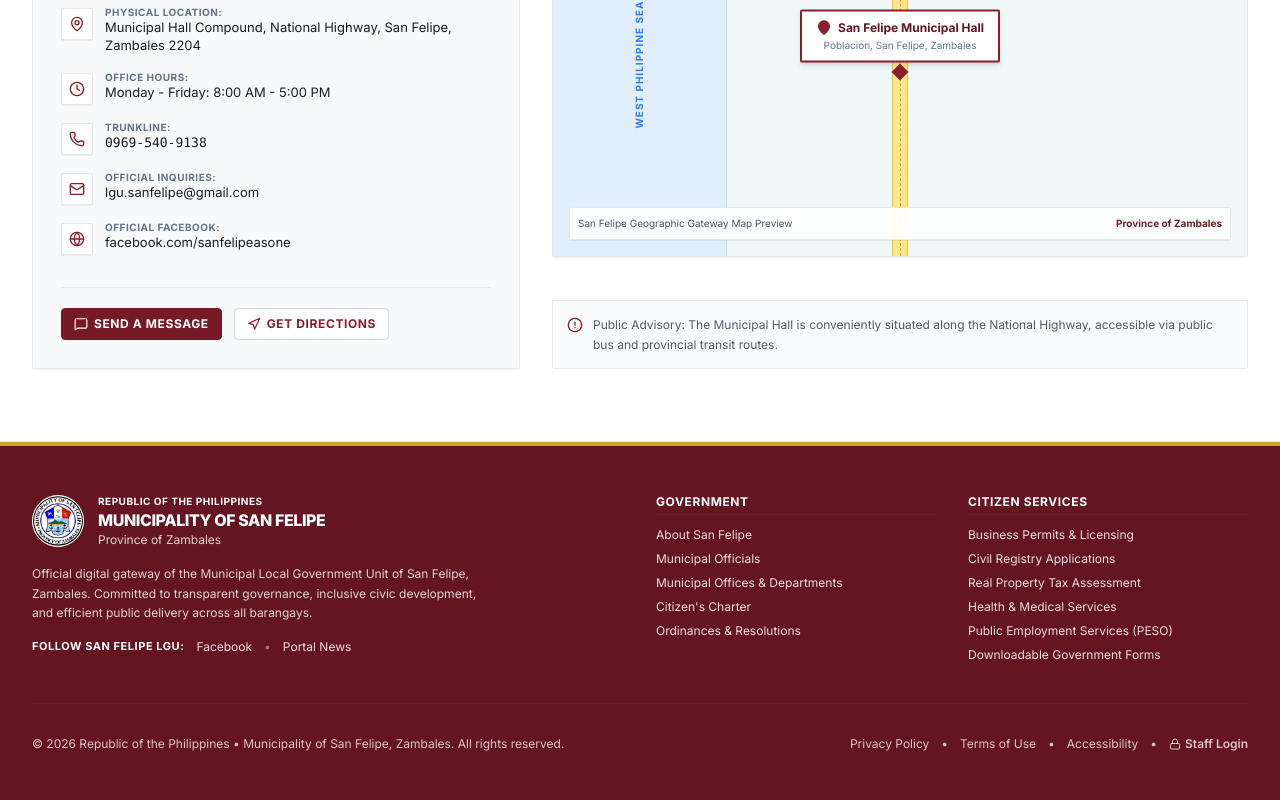
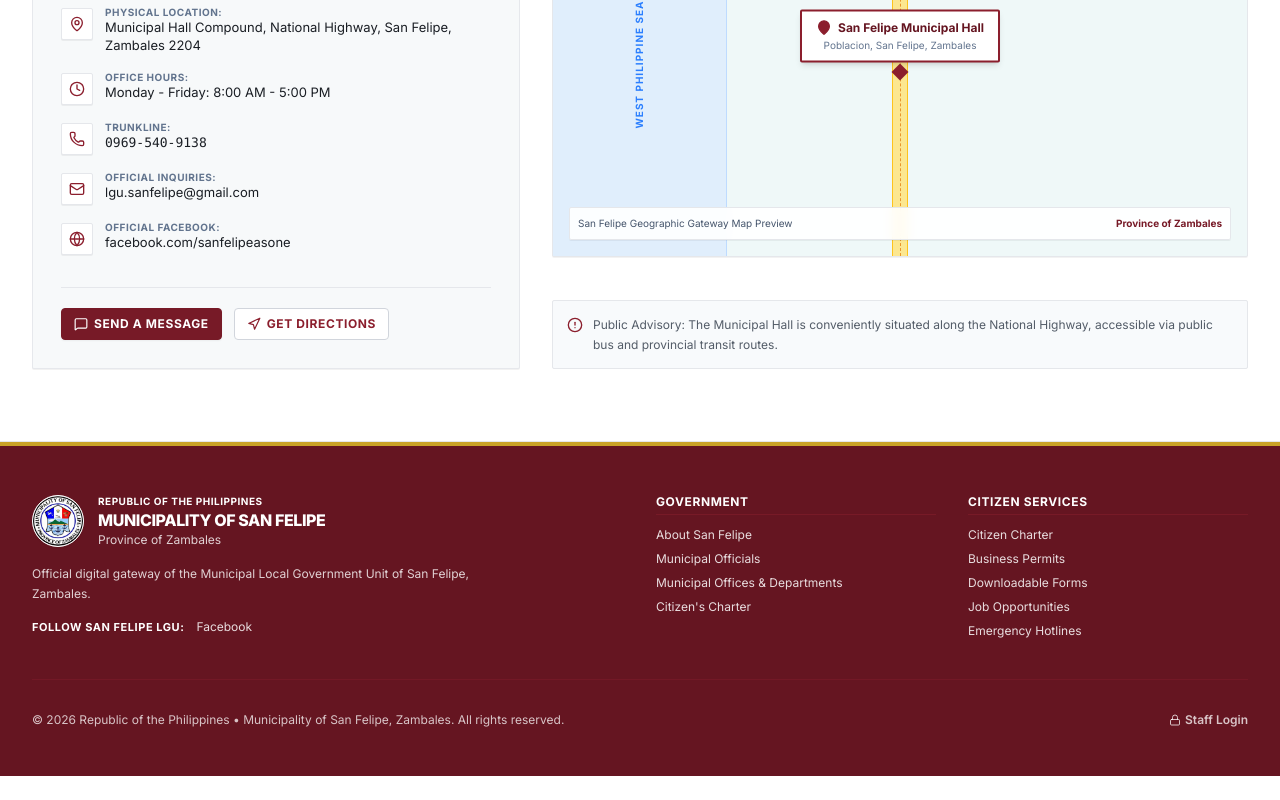
Before and after one commit to sanfelipeasONE/san-felipe-lgu-website, a Next.js app: page / in a window 1280 px wide. Shown: the part 4742-5542 px from the top of the page. After the commit the page ends 5518 px from the top, so only its background shows below. Built offline with nearby package versions, Linux system fonts and the light colour scheme; no server answers.

Commit message:
feat: streamline footer columns, citizen services links, and attribution bar

```diff
--- a/src/components/layout/site-footer.tsx
+++ b/src/components/layout/site-footer.tsx
@@ -35,7 +35,7 @@ export function SiteFooter() {
             </div>
 
             <p className="text-white/80 text-xs leading-relaxed max-w-md">
-              Official digital gateway of the Municipal Local Government Unit of San Felipe, Zambales. Committed to transparent governance, inclusive civic development, and efficient public delivery across all barangays.
+              Official digital gateway of the Municipal Local Government Unit of San Felipe, Zambales.
             </p>
 
             <div className="flex items-center space-x-3 text-xs text-gold-400">
@@ -50,10 +50,6 @@ export function SiteFooter() {
               >
                 Facebook
               </a>
-              <span className="text-white/40" aria-hidden="true">&bull;</span>
-              <Link href="/news" className="text-white/85 text-xs hover:text-white transition-colors">
-                Portal News
-              </Link>
             </div>
           </div>
 
@@ -83,11 +79,6 @@ export function SiteFooter() {
                   Citizen&apos;s Charter
                 </Link>
               </li>
-              <li>
-                <Link href="/services/forms" className="hover:text-gold-300 transition-colors">
-                  Ordinances & Resolutions
-                </Link>
-              </li>
             </ul>
           </div>
 
@@ -98,33 +89,28 @@ export function SiteFooter() {
             </h3>
             <ul className="space-y-2 text-xs text-white/85">
               <li>
-                <Link href="/services/business-permits" className="hover:text-gold-300 transition-colors">
-                  Business Permits & Licensing
+                <Link href="/services/citizens-charter" className="hover:text-gold-300 transition-colors">
+                  Citizen Charter
                 </Link>
               </li>
               <li>
-                <Link href="/services/civil-registry" className="hover:text-gold-300 transition-colors">
-                  Civil Registry Applications
+                <Link href="/services/business-permits" className="hover:text-gold-300 transition-colors">
+                  Business Permits
                 </Link>
               </li>
               <li>
-                <Link href="/services/tax" className="hover:text-gold-300 transition-colors">
-                  Real Property Tax Assessment
-                </Link>
-              </li>
-              <li>
-                <Link href="/services/health" className="hover:text-gold-300 transition-colors">
-                  Health & Medical Services
+                <Link href="/services/forms" className="hover:text-gold-300 transition-colors">
+                  Downloadable Forms
                 </Link>
               </li>
               <li>
                 <Link href="/services/careers" className="hover:text-gold-300 transition-colors">
-                  Public Employment Services (PESO)
+                  Job Opportunities
                 </Link>
               </li>
               <li>
-                <Link href="/services/forms" className="hover:text-gold-300 transition-colors">
-                  Downloadable Government Forms
+                <Link href="#emergency-hotlines" className="hover:text-gold-300 transition-colors">
+                  Emergency Hotlines
                 </Link>
               </li>
             </ul>
@@ -137,18 +123,6 @@ export function SiteFooter() {
             &copy; 2026 Republic of the Philippines &bull; Municipality of San Felipe, Zambales. All rights reserved.
           </p>
           <div className="flex items-center space-x-3 flex-wrap">
-            <Link href="#" className="hover:text-white transition-colors">
-              Privacy Policy
-            </Link>
-            <span aria-hidden="true">&bull;</span>
-            <Link href="#" className="hover:text-white transition-colors">
-              Terms of Use
-            </Link>
-            <span aria-hidden="true">&bull;</span>
-            <Link href="#" className="hover:text-white transition-colors">
-              Accessibility
-            </Link>
-            <span aria-hidden="true">&bull;</span>
             <Link
               href="/staff/login"
               className="inline-flex items-center gap-1 text-gold-400 font-semibold hover:text-gold-300 transition-colors"
```
